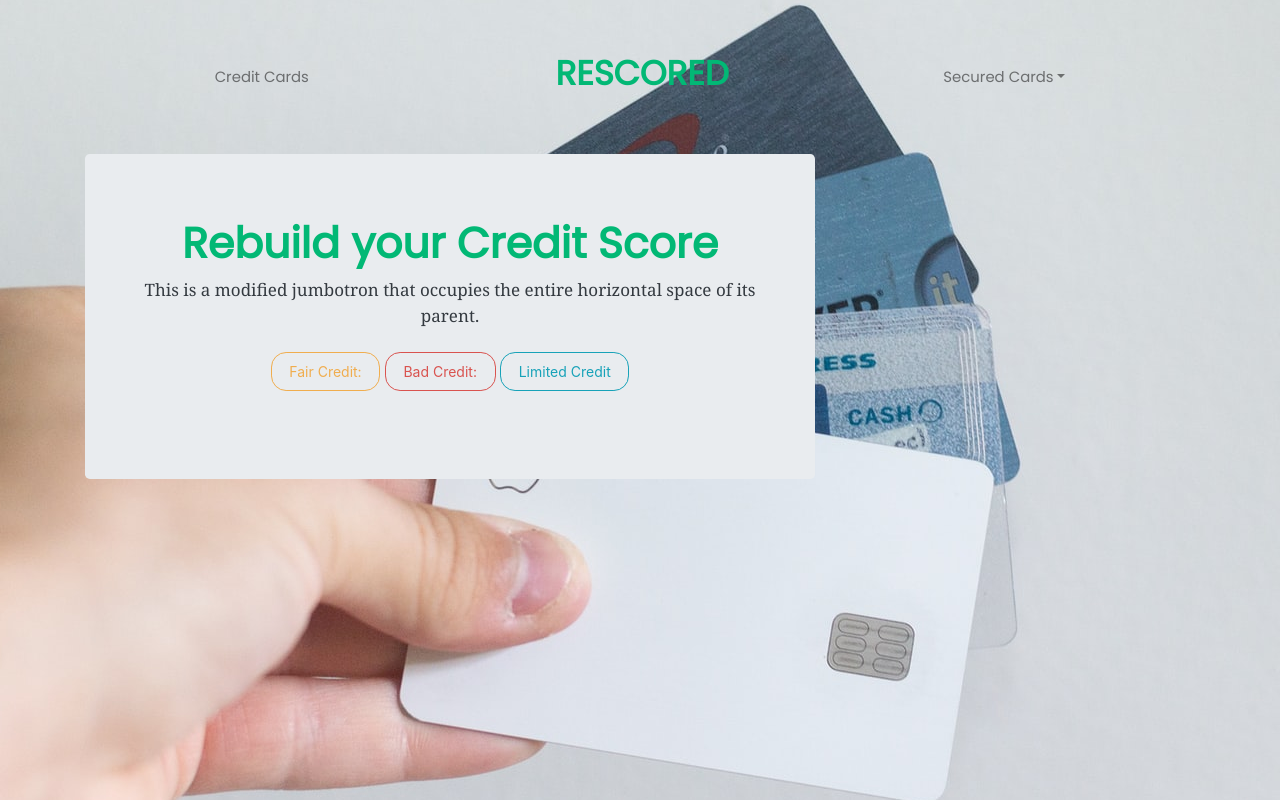
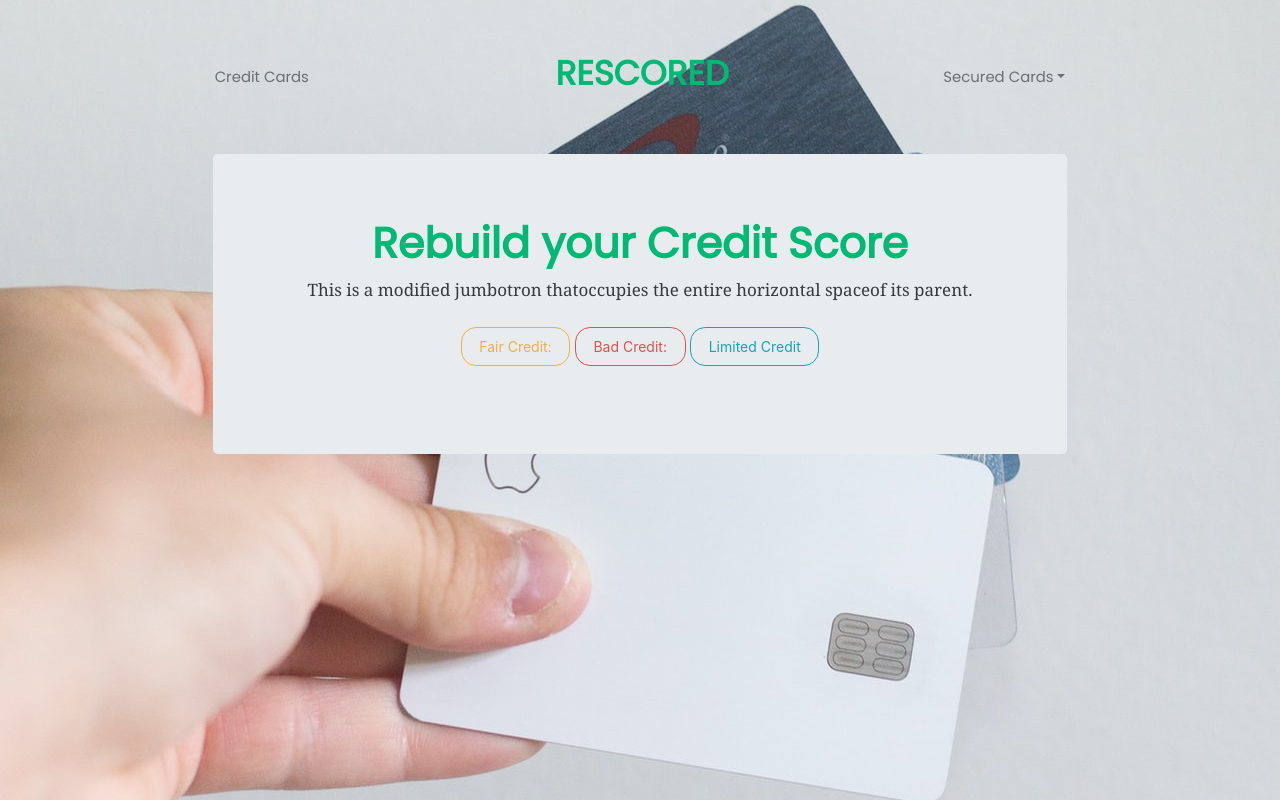
Before and after one commit to machinesandpixels/rescored, a React (Create React App) app: page / in a window 1280 px wide. Built offline with nearby package versions, Linux system fonts and the light colour scheme.

Commit message:
Centered Jumbrotron and removed unnecessary markup from HomePage component

```diff
--- a/src/pages/HomePage.js
+++ b/src/pages/HomePage.js
@@ -1,32 +1,24 @@
 import React from 'react';
-import Col from 'react-bootstrap/Col';
 import Container from 'react-bootstrap/Container';
 import Jumbotron from 'react-bootstrap/Jumbotron';
-import Row from 'react-bootstrap/Row';
 import CategoriesPanel from '../components/CategoriesPanel';
 
 
 const HomePage = () => {
     return (
         <div>
-            <Container>
-                <Row>
-                    <Col lg={8}>
-                    <Jumbotron className="text-center col-lg-offset-x">
+            <Jumbotron className="text-center col-8 m-auto">
                 <Container>
                     <h1 className="text-wrap text-truncate text-success">
                         Rebuild your Credit Score
                     </h1>
                     <p className="text-wrap text-truncate">
-                            This is a modified jumbotron that occupies the entire horizontal space of
+                        This is a modified jumbotron thatoccupies the entire horizontal spaceof
                         its parent.
                     </p>
                     <CategoriesPanel />
                     </Container>
             </Jumbotron>
-                    </Col>
-                </Row>
-            </Container>
         </div>
     )
 }
```
Also changed, not shown: src/layout/Header.js (+2 -5 lines). Lines whose indentation alone changed are shown as unchanged.
